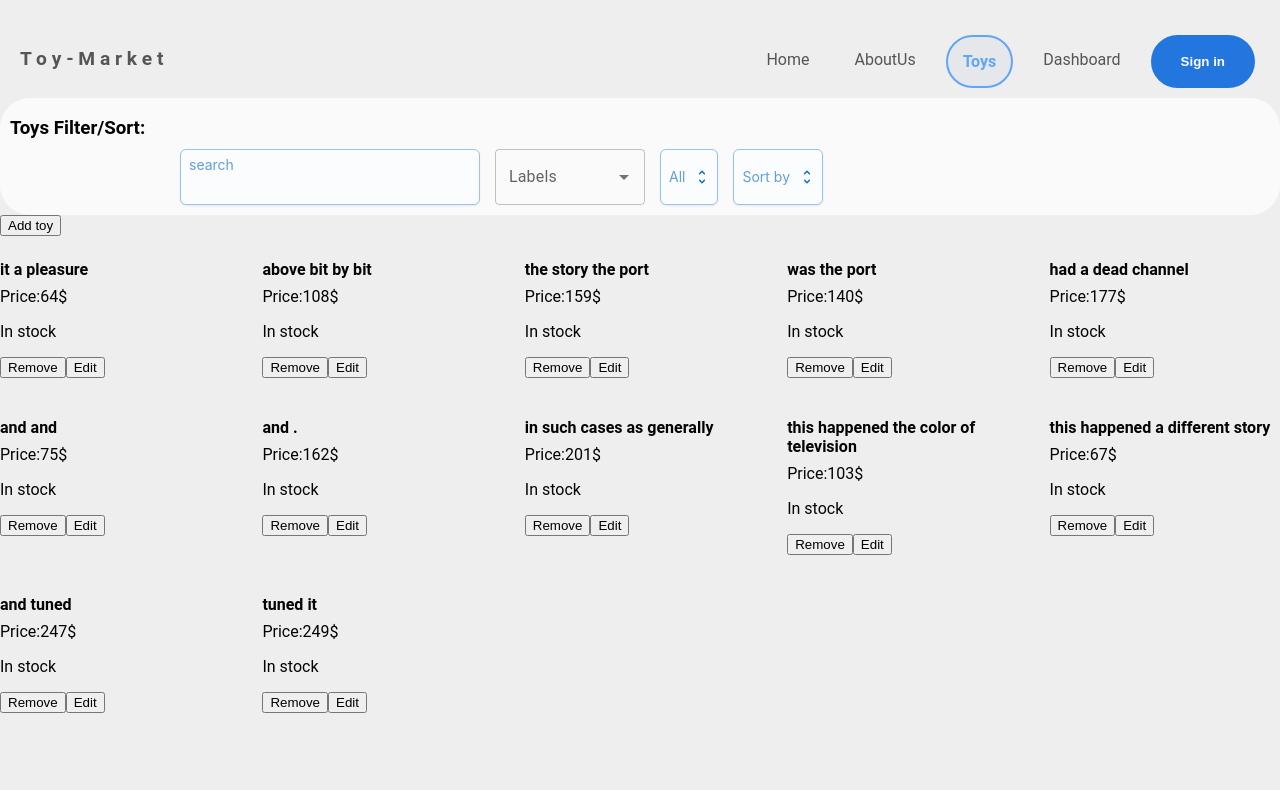
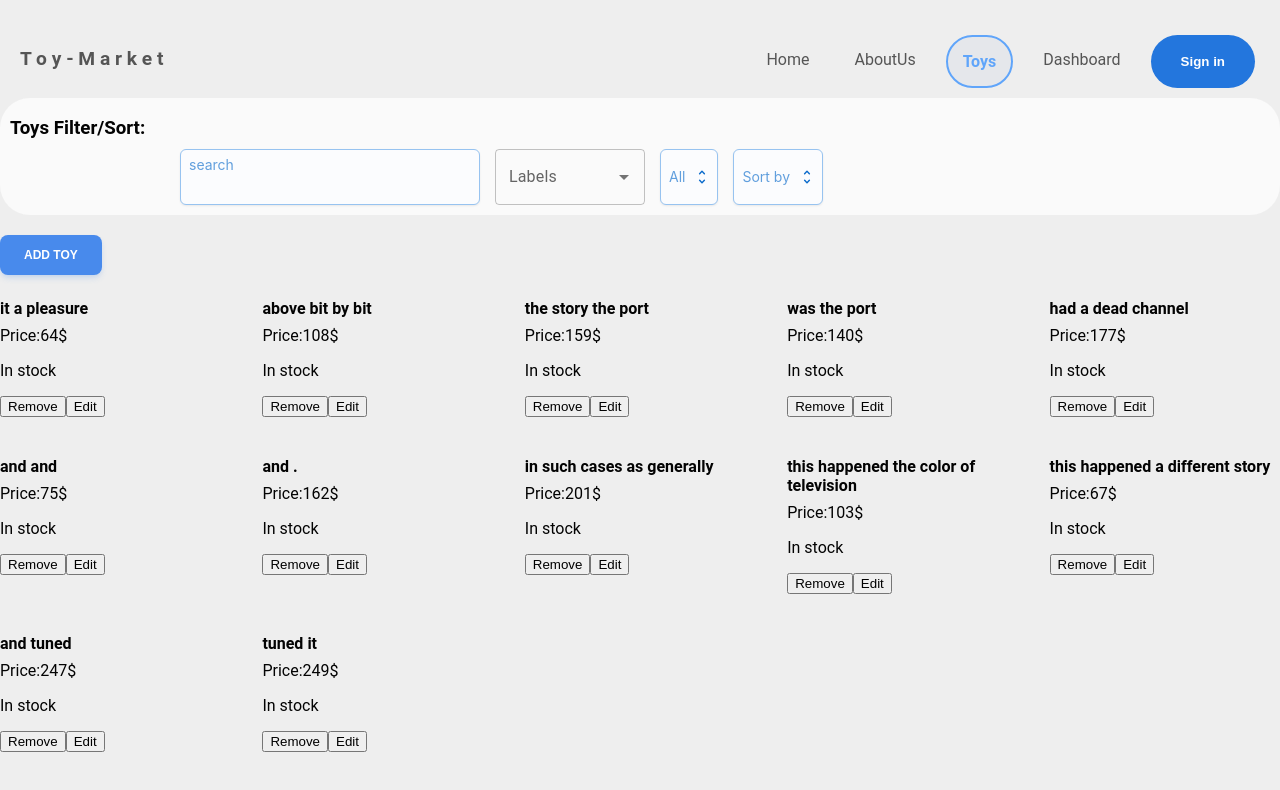
Before and after one commit to mark232005/mistertoy, a React (Vite) app: page /toy in a window 1280 px wide. Shown: the top 790 px of the page. Built offline with nearby package versions, Linux system fonts and the light colour scheme.

Commit message:
Add style to btn

```diff
--- /dev/null
+++ b/src/assets/style/cmps/AddBtn.css
@@ -0,0 +1,37 @@
+.add-btn
+ {
+    margin-top: 20px;
+    border: none;
+    display: flex;
+    padding: 0.75rem 1.5rem;
+    background-color: #488aec;
+    color: #ffffff;
+    font-size: 0.75rem;
+    line-height: 1rem;
+    font-weight: 700;
+    cursor: pointer;
+    text-align: center;
+    text-transform: uppercase;
+    vertical-align: middle;
+    align-items: center;
+    border-radius: 0.5rem;
+    user-select: none;
+    gap: 0.75rem;
+    box-shadow: 0 4px 6px -1px #488aec31, 0 2px 4px -1px #488aec17;
+    transition: all 0.6s ease;
+  }
+
+  .add-btn:hover {
+    box-shadow: 0 10px 15px -3px #488aec4f, 0 4px 6px -2px #488aec17;
+  }
+
+  .add-btn:focus,
+  .add-btn:active {
+    opacity: 0.85;
+    box-shadow: none;
+  }
+
+  .add-btn svg {
+    width: 1.25rem;
+    height: 1.25rem;
+  }
--- a/src/assets/style/main.css
+++ b/src/assets/style/main.css
@@ -14,3 +14,4 @@
 @import 'cmps/ToyList.css';
 @import 'cmps/ToyPreview.css';
 @import 'cmps/filterBy.css';
+@import 'cmps/AddBtn.css';
--- a/src/pages/ToyIndex.jsx
+++ b/src/pages/ToyIndex.jsx
@@ -35,7 +35,7 @@ removeToy(toyId).catch(err=>{
 return(
     <section className='toy-index'>
             <ToyFilter filterBy={filterBy} sortBy={sortBy} onFilterBy={onFilterBy} labels={labels} onSortBy={onSortBy}/>
-            <button onClick={()=>navigate(`/toy/edit/`)}>Add toy</button>
+            <button className='add-btn' onClick={()=>navigate(`/toy/edit/`)}>Add toy</button>
             {!isLoading?<ToyList toys={toys} onRemoveToy={onRemoveToy}/>:'Loading...'}
         </section>
     )
```
